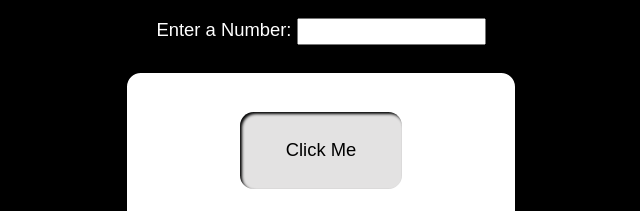
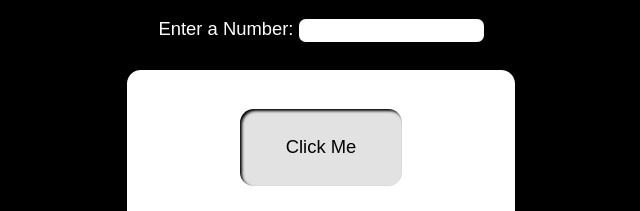
Before and after one commit to pingponger-creator/table_generator, a plain HTML site: page index.html in a window 1280 px wide. Shown: the top 211 px of the page, 319-959 px from the left. Drawn offline with Linux system fonts and the light colour scheme; a web font is replaced by a local one.

Commit message:
style for text box has been updated

```diff
--- a/style.css
+++ b/style.css
@@ -80,5 +80,7 @@ body{
 
 #txtNumber{
     padding: 0.25rem;
+    border-radius: 0.5em;
+    border: 0;
 
 }
```
